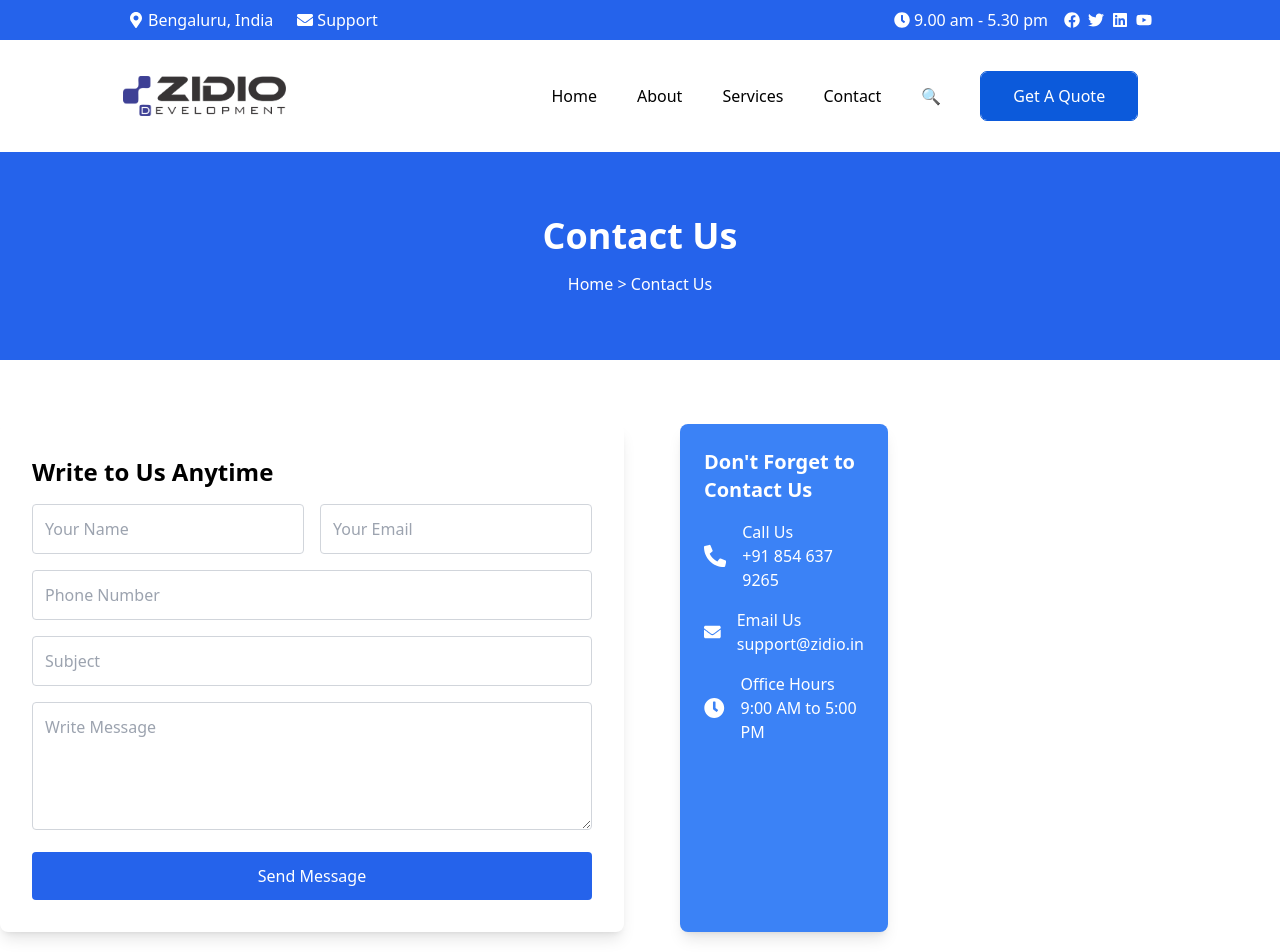
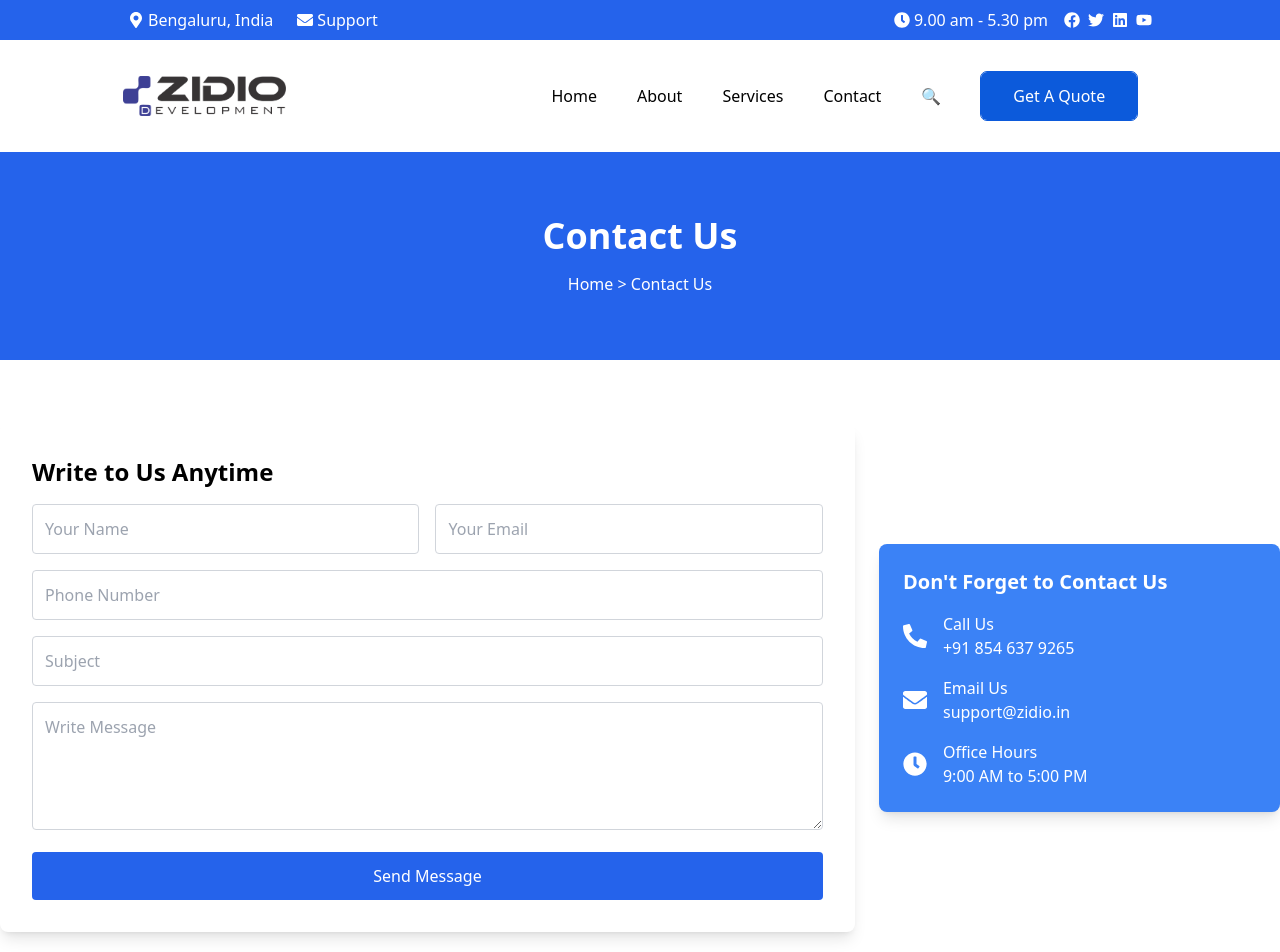
Before and after one commit to bhawanibytes/zidio-web, a React (Vite) app: page /contact in a window 1280 px wide. Shown: the top 952 px of the page. Built offline with nearby package versions, Linux system fonts and the light colour scheme.

Commit message:
Fixed the design in contact page

```diff
--- a/src/Components/Contact.jsx
+++ b/src/Components/Contact.jsx
@@ -9,7 +9,7 @@ const Contact = () => {
       </div>
 
       <section className="py-16 bg-white">
-        <div className="container mx-auto grid grid-cols-1 lg:grid-cols-2 gap-8">
+        <div className="container mx-auto flex justify-center items-center">
           <div className="bg-white shadow-lg rounded-lg p-8">
             <h2 className="text-2xl font-bold mb-4">Write to Us Anytime</h2>
             <form className="space-y-4">
@@ -49,7 +49,7 @@ const Contact = () => {
           </div>
 
           <div className="w-1/3 p-6 bg-blue-500 text-white rounded-lg shadow-lg ml-6">
-          <h2 className="text-xl font-bold mb-4">Don't Forget to Contact Us</h2>
+          <h2 className="text-xl font-bold mb-4">Don&apos;t Forget to Contact Us</h2>
           <div className="mb-4 flex items-center">
             <FaPhoneAlt className="text-2xl mr-4" />
             <div>
```
